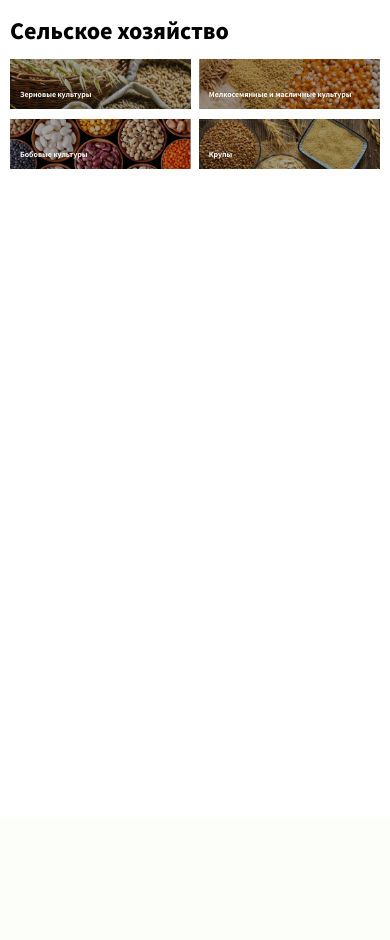
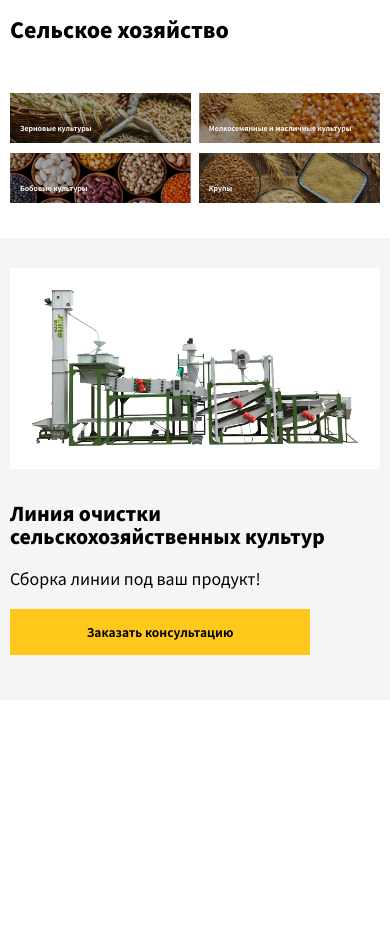
Before and after one commit to yurkaronin/formula-sortirovki, a PHP site: page / in a window 390 px wide. Shown: the part 542-1482 px from the top of the page. Before the commit the page ends 711 px from the top, so only its background shows below. Run offline with PHP 8.4, Linux system fonts and the light colour scheme; style sheets or scripts are compiled from the project's sources.

Commit message:
Завершаю стилизацию блока с первой линией сортировки

```diff
--- a/source/index.html
+++ b/source/index.html
@@ -137,7 +137,7 @@
 
         <div class="first-screen__wrapper">
           <div class="first-screen__details">
-            <h2 class="first-screen__title">Сортировка на<br>
+            <h2 class="first-screen__title  title">Сортировка на<br>
               премиум оборудовании<br>
               Без потери годного сырья</h2>
 
@@ -170,7 +170,7 @@
 
     <section class="products">
       <div class="container">
-        <h2 class="title">Сельское хозяйство</h2>
+        <h2 class="products__title  title  title--two">Сельское хозяйство</h2>
 
         <ul class="products__list">
           <li class="products__item">
@@ -413,6 +413,24 @@
       </div>
     </section>
 
+    <section class="sorting-lines">
+      <div class="container">
+
+        <div class="sorting-lines__wrapper">
+          <div class="sorting-lines__image-wrapper">
+            <img class="sorting-lines__image" src="img/sorting-lines/line-1.jpg" alt="Фотография линии">
+          </div>
+
+          <div class="sorting-lines__descriptions">
+            <h2 class="sorting-lines__title  title  title--three">Линия очистки сельскохозяйственных культур</h2>
+            <p class="sorting-lines__text">Сборка линии под ваш продукт!</p>
+            <a class="sorting-lines__button  button" href="">Заказать консультацию</a>
+          </div>
+
+        </div>
+      </div>
+    </section>
+
     <section class="contact-form" style="min-height: 550px; width: 100%;">
       <div class="container">
       </div>
--- a/source/sass/blocks/benefits.scss
+++ b/source/sass/blocks/benefits.scss
@@ -7,7 +7,8 @@
 .benefits__item {
   color: $white;
   font-size: 16px;
-  margin-bottom: 30px;
+  line-height: 130%;
+  margin-bottom: 25px;
 }
 
 @media (max-width: 1200px) {
--- a/source/sass/blocks/products.scss
+++ b/source/sass/blocks/products.scss
@@ -1,7 +1,12 @@
 .products {
-  padding: 30px 0 88px;
+  padding: 22px 0 25px;
   background-color: $white;
   color: $black;
+}
+
+.products__title {
+  max-width: 700px;
+  margin-bottom: 50px;
 }
 
 .products__list {
--- /dev/null
+++ b/source/sass/blocks/sorting-lines.scss
@@ -0,0 +1,58 @@
+.sorting-lines {
+  background-color: $gray;
+}
+
+.sorting-lines__wrapper {
+  display: flex;
+  justify-content: space-between;
+  align-items: center;
+  flex-wrap: wrap;
+}
+
+.sorting-lines__image-wrapper {
+  max-width: 50%;
+}
+
+.sorting-lines__descriptions {
+  max-width: 45%;
+  padding: 50px 0;
+}
+
+.sorting-lines__title {
+  max-width: 510px;
+  margin-bottom: 20px;
+}
+
+.sorting-lines__text {
+  padding: 0;
+  margin: 0;
+  margin-bottom: 35px;
+  font-style: normal;
+  font-weight: normal;
+  font-size: 16px;
+  line-height: 130%;
+}
+
+@media (max-width: 768px) {
+  .sorting-lines {
+    padding: 30px 0;
+  }
+
+  .sorting-lines__wrapper {
+    flex-direction: column;
+  }
+
+  .sorting-lines__image-wrapper {
+    max-width: 100%;
+  }
+
+  .sorting-lines__descriptions {
+    padding: 30px 0 15px;
+    max-width: 100%;
+  }
+
+  .sorting-lines__text {
+    margin: 0 0 20px;
+  }
+
+}
--- a/source/sass/blocks/title.scss
+++ b/source/sass/blocks/title.scss
@@ -1,24 +1,61 @@
 .title {
+  font-size: 50px;
   font-style: normal;
   font-weight: 900;
-  font-size: 46px;
-  line-height: 130%;
+  line-height: 120%;
   color: $black;
   max-width: 100%;
   margin: 0;
-  margin-bottom: 50px;
 }
 
-@media (max-width: 1100px) {
+.title--two {
+  font-size: 46px;
+  line-height: 130%;
+}
+
+.title--three {
+  font-size: 28px;
+}
+
+@media (max-width: 1200px) {
   .title {
-    font-size: 200%;
-    margin-bottom: 30px;
+    font-size: 40px;
+  }
+
+  .title--two {
+    font-size: 36px;
+  }
+
+  .title--three {
+    font-size: 25px;
+  }
+}
+
+@media (max-width: 1000px) {
+  .title {
+    font-size: 30px;
+  }
+
+  .title--three {
+    font-size: 24px;
   }
 }
 
 @media (max-width: 768px) {
-  .title {
-    font-size: 150%;
-    margin-bottom: 15px;
+
+  .title,
+  .title--two,
+  .title--three {
+    font-size: 24px;
   }
 }
+
+@media (max-width: 410px) {
+  .title--two {
+    font-size: 21px;
+  }
+  .title--three {
+    font-size: 19px;
+  }
+
+}
--- a/source/sass/style.scss
+++ b/source/sass/style.scss
@@ -14,9 +14,10 @@
 @import "blocks/slider-top.scss";
 @import "blocks/benefits.scss";
 @import "blocks/title.scss";
-@import "blocks/products.scss";
 
 /* Секции */
 @import "sections/header.scss";
 @import "sections/first-screen.scss";
 @import "sections/video-gallery.scss";
+@import "blocks/products.scss";
+@import "blocks/sorting-lines.scss";
```
Also changed, not shown: source/sass/sections/first-screen.scss (+28 -18 lines), source/sass/sections/video-gallery.scss (+20 -6 lines), source/img/sorting-lines/line-1.jpg (added), source/img/sorting-lines/line-2.jpg (added), source/img/sorting-lines/Линия по шелушения подсолнечников copy 1.png (added).
